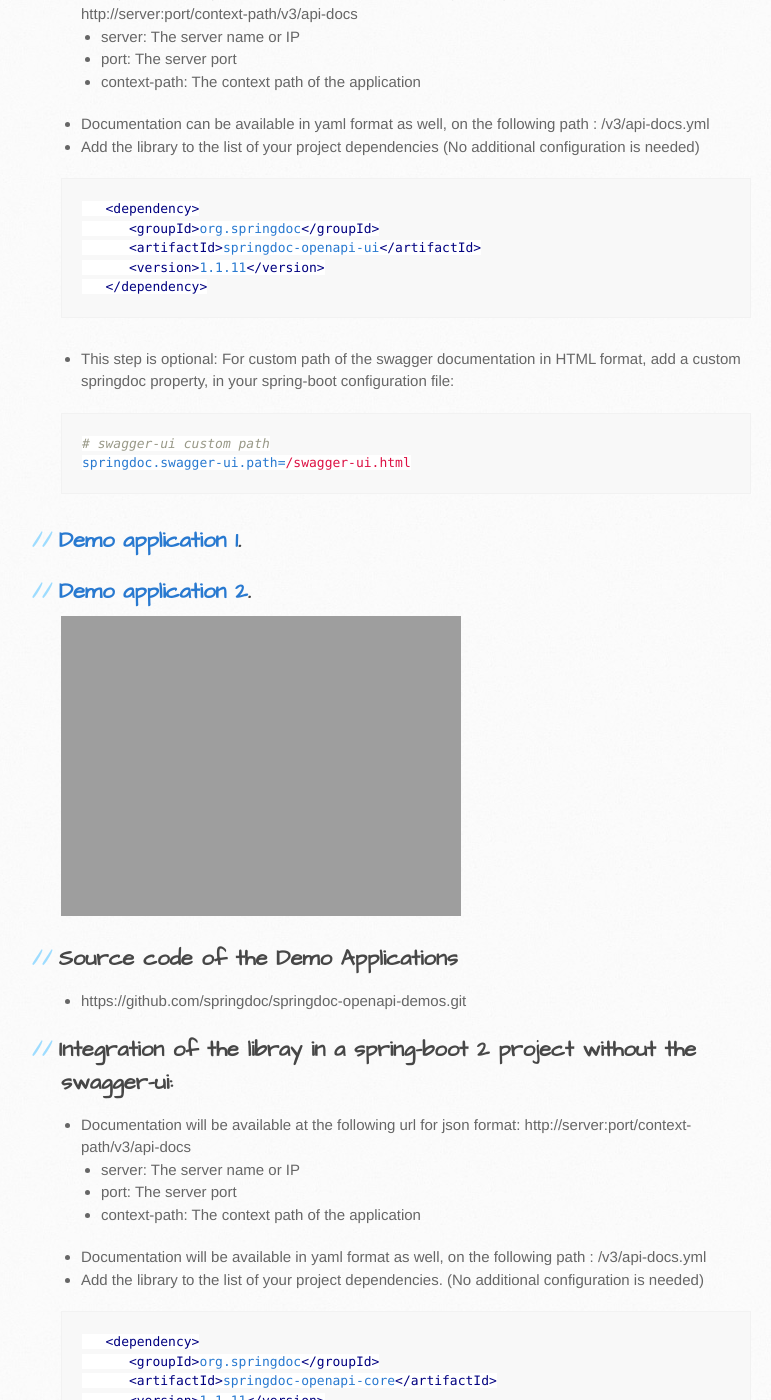
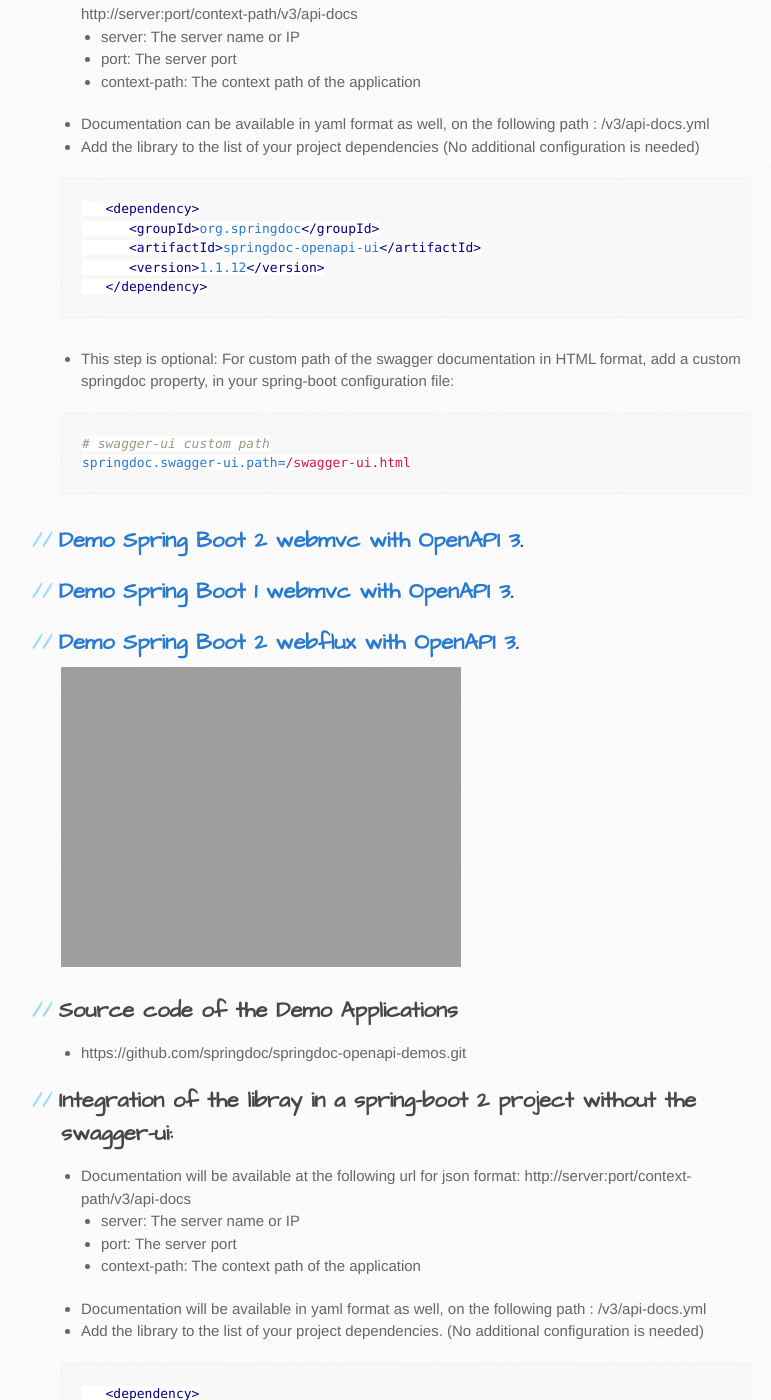
Before and after one commit to springdoc/springdoc-openapi-demos, a Jekyll site: the page built from docs/index.md, in a window 1280 px wide and 1400 px high, scrolled down 1035 px. Shown: the whole window, without its empty margins (109-880 px from the left). Built offline with Jekyll 4.4.1, drawn with Linux system fonts in a browser that asks for light colours; some of the changed text lies outside the part shown.

Commit message:
project clean up

````diff
--- a/docs/index.md
+++ b/docs/index.md
@@ -34,7 +34,7 @@
    <dependency>
       <groupId>org.springdoc</groupId>
       <artifactId>springdoc-openapi-ui</artifactId>
-      <version>1.1.11</version>
+      <version>1.1.12</version>
    </dependency>
 ```
 *   This step is optional: For custom path of the swagger documentation in HTML format, add a custom springdoc property, in your spring-boot configuration file:
@@ -44,8 +44,9 @@
 springdoc.swagger-ui.path=/swagger-ui.html
 ```
 
-## [Demo application 1](https://springdoc-openapi-test-app2-silly-numbat.eu-de.mybluemix.net/).
-## [Demo application 2](https://springdoc-openapi-test-app1-courteous-puku.eu-de.mybluemix.net/).
+## [Demo Spring Boot 2 webmvc with OpenAPI 3](https://springdoc-openapi-test-app2-silly-numbat.eu-de.mybluemix.net/).
+## [Demo Spring Boot 1 webmvc with OpenAPI 3](https://springdoc-openapi-test-app1-courteous-puku.eu-de.mybluemix.net/).
+## [Demo Spring Boot 2 webflux with OpenAPI 3](https://springdoc-openapi-test-app3-terrific-rabbit.eu-de.mybluemix.net/swagger-ui.html).
 
 ![Branching](https://springdoc.github.io/springdoc-openapi-demos/images/pets.png)
 
@@ -64,7 +65,7 @@
    <dependency>
       <groupId>org.springdoc</groupId>
       <artifactId>springdoc-openapi-core</artifactId>
-      <version>1.1.11</version>
+      <version>1.1.12</version>
    </dependency>
 ```
 *   This step is optional: For custom path of the OpenAPI documentation in Json format, add a custom springdoc property, in your spring-boot configuration file:
@@ -89,7 +90,7 @@
    <dependency>
       <groupId>org.springdoc</groupId>
       <artifactId>springdoc-openapi-webflux-ui</artifactId>
-      <version>1.1.11</version>
+      <version>1.1.12</version>
    </dependency>
 ```
 *   This step is optional: For custom path of the swagger documentation in HTML format, add a custom springdoc property, in your spring-boot configuration file:
--- a/pom.xml
+++ b/pom.xml
@@ -67,7 +67,7 @@
 		<nexus-staging-maven-plugin>1.6.8</nexus-staging-maven-plugin>
 		<jacoco-maven-plugin.version>0.8.3</jacoco-maven-plugin.version>
 		<resource.delimiter>@</resource.delimiter>
-		<springdoc.version>1.1.11</springdoc.version>
+		<springdoc.version>1.1.12</springdoc.version>
 		<spring-boot.version>2.0.9.RELEASE</spring-boot.version>
 	</properties>
 
````
Also changed, not shown: docs/src/main/resources/index.md (+3 -2 lines).
